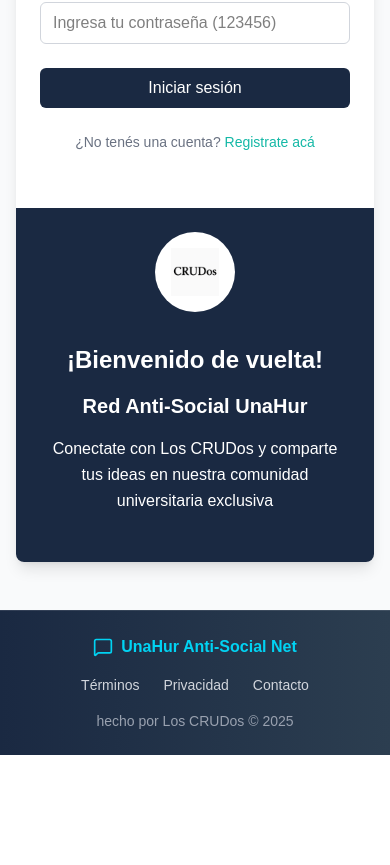
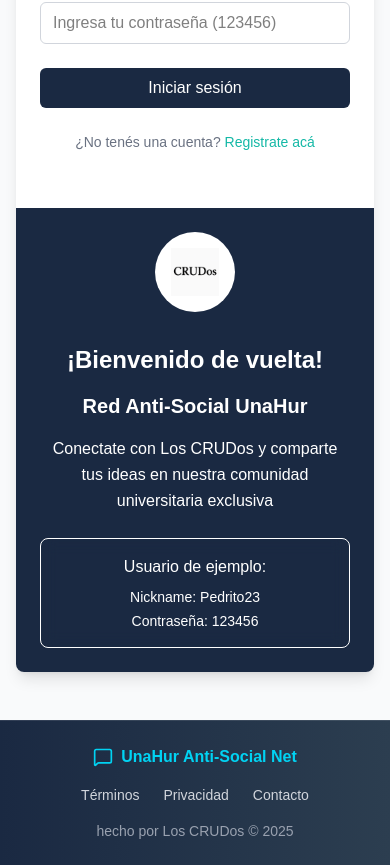
Before and after one commit to JulianAlvarez07/Unahur-antisocialred-front, a React (Vite) app: page /login in a window 390 px wide. Shown: the part 456-1321 px from the top of the page. Before the commit the page ends 1211 px from the top, so only its background shows below. Built offline with nearby package versions, Linux system fonts and the light colour scheme.

Commit message:
agregue usuario de ejemplo y arregle los margenes del mobile

```diff
--- a/src/components/LoginForm.tsx
+++ b/src/components/LoginForm.tsx
@@ -156,6 +156,19 @@ const LoginForm = () => {
                 Conectate con Los CRUDos y comparte tus ideas en nuestra
                 comunidad universitaria exclusiva
               </p>
+
+              {/* Example User Credentials Box */}
+              <div className="mt-4 p-4 bg-opacity-10 backdrop-blur-sm rounded-lg border border-white border-opacity-20">
+                <p className="font-medium mb-2">Usuario de ejemplo:</p>
+                <div className="space-y-1">
+                  <p className="text-sm">
+                    <span className="font-medium">Nickname:</span> Pedrito23
+                  </p>
+                  <p className="text-sm">
+                    <span className="font-medium">Contraseña:</span> 123456
+                  </p>
+                </div>
+              </div>
             </div>
           </motion.div>
         </div>
--- a/src/components/ScrollToTop.tsx
+++ b/src/components/ScrollToTop.tsx
@@ -1,4 +1,4 @@
-import { useState, useEffect } from 'react';
+import { useState, useEffect } from "react";
 
 const ScrollToTop = () => {
   const [isVisible, setIsVisible] = useState(false);
@@ -16,14 +16,14 @@ const ScrollToTop = () => {
   const scrollToTop = () => {
     window.scrollTo({
       top: 0,
-      behavior: 'smooth'
+      behavior: "smooth",
     });
   };
 
   useEffect(() => {
-    window.addEventListener('scroll', toggleVisibility);
+    window.addEventListener("scroll", toggleVisibility);
     return () => {
-      window.removeEventListener('scroll', toggleVisibility);
+      window.removeEventListener("scroll", toggleVisibility);
     };
   }, []);
 
@@ -32,7 +32,7 @@ const ScrollToTop = () => {
       {isVisible && (
         <button
           onClick={scrollToTop}
-          className="fixed bottom-4 right-4 md:bottom-6 md:right-6 bg-secondary text-white p-3 md:p-4 rounded-full shadow-lg hover:bg-blue-700 focus:outline-none focus:ring-2 focus:ring-blue-500 focus:ring-offset-2 transition-all duration-300 z-50"
+          className="fixed bottom-8 right-16 md:bottom-6 md:right-6 bg-secondary text-white p-3 md:p-4 rounded-full shadow-lg hover:bg-blue-700 transition-all duration-300 z-50 cursor-pointer"
           aria-label="Volver arriba"
         >
           <svg
--- a/src/pages/Home.tsx
+++ b/src/pages/Home.tsx
@@ -89,14 +89,15 @@ const Home = () => {
   };
 
   return (
-    <div className="container mx-auto px-4 py-6">
+    <div className="min-h-screen overflow-x-hidden">
+      <div className="container mx-auto px-4 py-6 max-w-[100vw]">
         <div className="grid grid-cols-1 lg:grid-cols-4 gap-6">
           {/* Sección Principal */}
           <main className="lg:col-span-3 space-y-6">
             {/* Banner de bienvenida */}
-          <div className="bg-secondary text-white p-4 md:p-6 rounded-lg border-2 border-dashed border-[#14b8a6] shadow-[0_10px_30px_-10px_rgba(20,184,166,0.3),0_10px_40px_-15px_rgba(26,41,66,0.35)]">
-            <div className="flex items-center justify-between mb-4">
-              <h1 className="text-xl md:text-2xl lg:text-4xl font-bold font-mono">
+            <div className="bg-secondary text-white p-4 md:p-6 rounded-lg border-2 border-dashed border-[#14b8a6] shadow-[0_10px_30px_-10px_rgba(20,184,166,0.3),0_10px_40px_-15px_rgba(26,41,66,0.35)] break-words">
+              <div className="flex items-center justify-between mb-4 flex-wrap gap-2">
+                <h1 className="text-xl md:text-2xl lg:text-4xl font-bold font-mono break-words">
                   <TypewriterText text="¡Bienvenido a UnaHur Anti-Social Net!" />
                 </h1>
                 <MessageSquare className="w-6 h-6 text-[#14b8a6]" />
@@ -231,6 +232,7 @@ const Home = () => {
           </aside>
         </div>
       </div>
+    </div>
   );
 };
 
```
Lines whose indentation alone changed are shown as unchanged.
